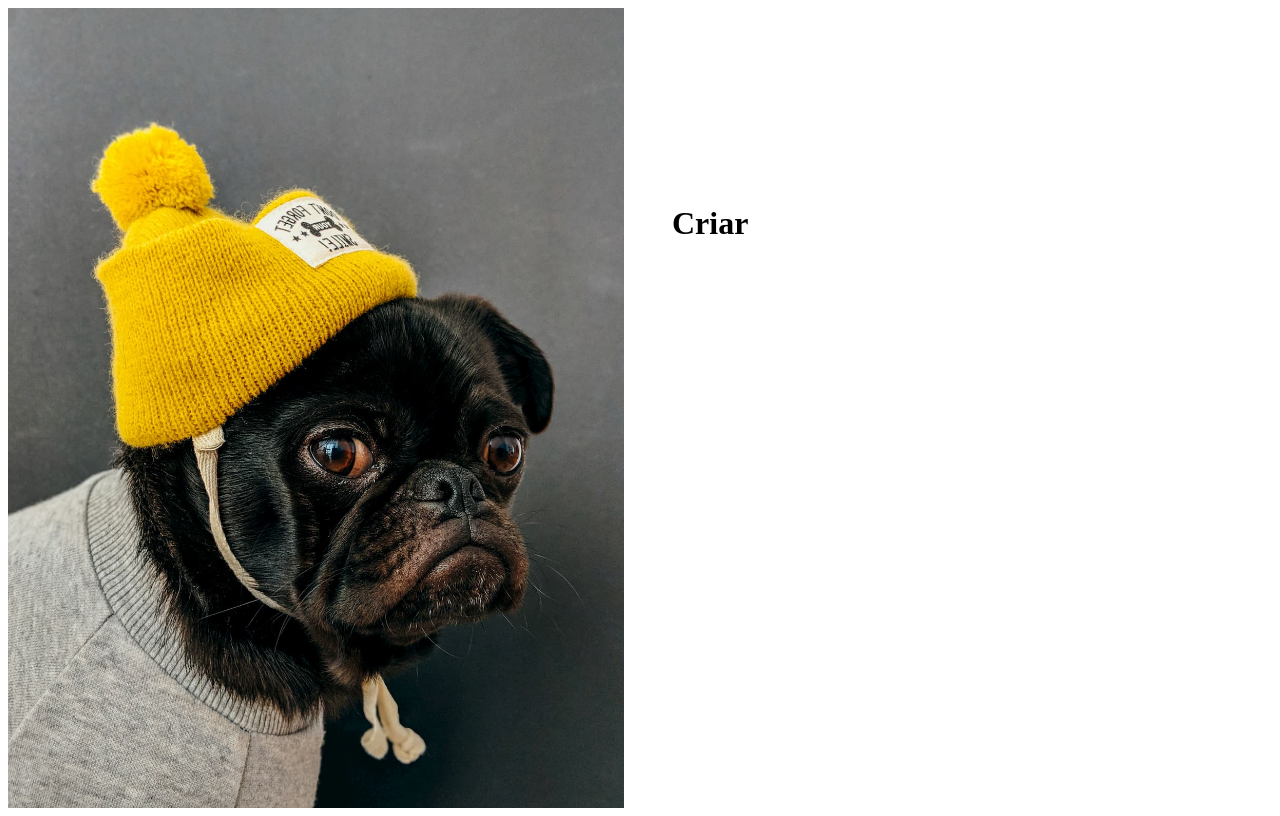
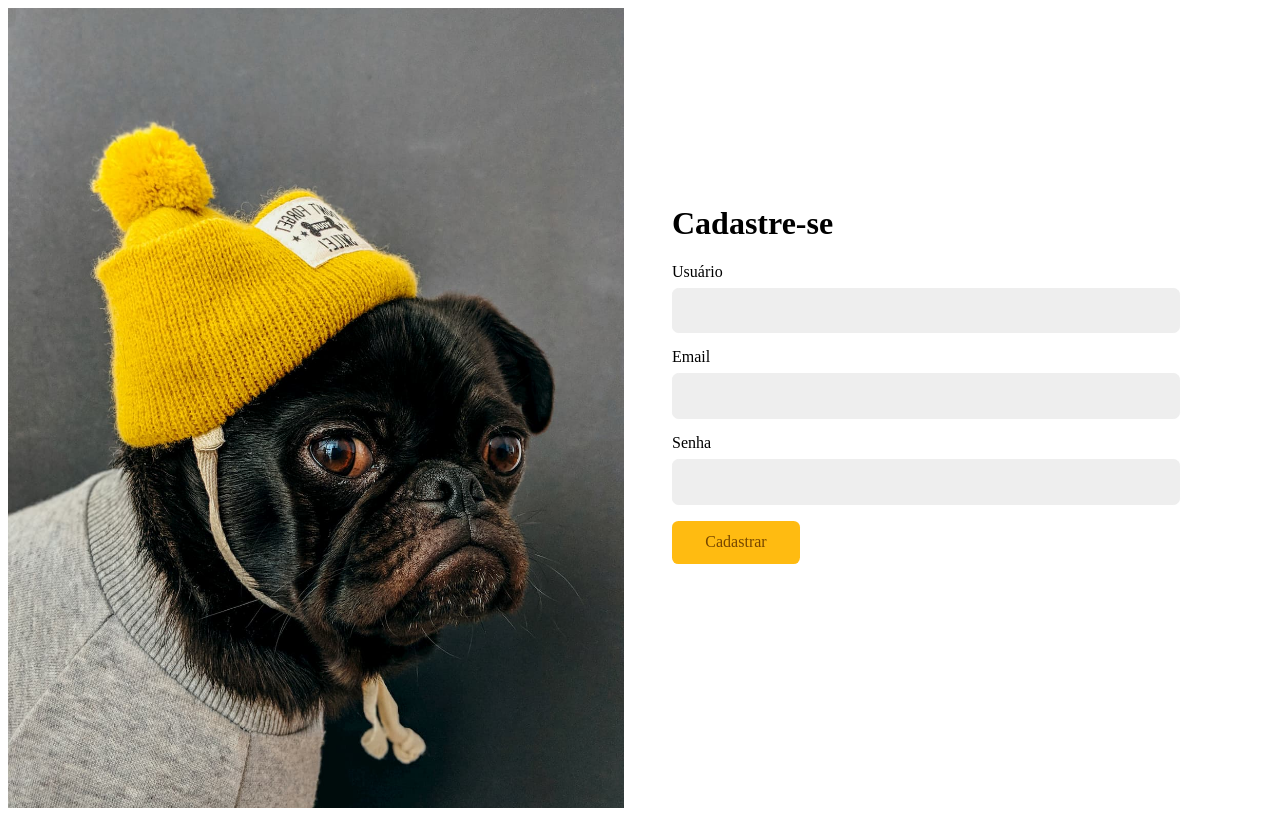
Before and after one commit to Rafael-Mota-Moraes/Dogs-Next, a Next.js app: page /login/criar in a window 1280 px wide. Built offline with nearby package versions, Linux system fonts and the light colour scheme.

Commit message:
Criar Usuário

```diff
--- /dev/null
+++ b/src/app/actions/user-post.ts
@@ -0,0 +1,29 @@
+'use server';
+
+import { TOKEN_POST, USER_POST } from '@/functions/api';
+import apiError from '@/functions/api-error';
+import login from './login';
+
+export default async function userPost(state: {}, formData: FormData) {
+  const username = formData.get('username') as string | null;
+  const password = formData.get('password') as string | null;
+  const email = formData.get('email') as string | null;
+
+  try {
+    if (!username || !password || !email) throw new Error('Preencha os dados!');
+    const { url } = USER_POST();
+    const response = await fetch(url, {
+      method: 'POST',
+      body: formData,
+    });
+    if (!response.ok) throw new Error('Email ou usuário já existem');
+    const data = await response.json();
+
+    const { ok } = await login({ ok: true, error: '' }, formData);
+
+    if (!ok) throw new Error('Erro ao logar.');
+    return { data: null, ok: true, error: '' };
+  } catch (error: unknown) {
+    return apiError(error);
+  }
+}
--- a/src/app/login/criar/page.tsx
+++ b/src/app/login/criar/page.tsx
@@ -1,7 +1,16 @@
+import LoginCriarForm from '@/components/login/login-criar-form';
+import { Metadata } from 'next';
+
+export const metadata: Metadata = {
+  title: 'Crie sua conta',
+  description: 'Crie sua conta no site dogs',
+};
+
 export default async function CriarPage() {
   return (
-    <main>
-      <h1>Criar</h1>
-    </main>
+    <div className="animeLeft">
+      <h1 className="title">Cadastre-se</h1>
+      <LoginCriarForm />
+    </div>
   );
 }
--- a/src/app/login/page.tsx
+++ b/src/app/login/page.tsx
@@ -1,4 +1,10 @@
 import LoginForm from '@/components/login/login-form';
+import { Metadata } from 'next';
+
+export const metadata: Metadata = {
+  title: 'Login | Dogs',
+  description: 'Logue no site',
+};
 
 export default async function LoginPage() {
   return (
--- /dev/null
+++ b/src/components/login/login-criar-form.tsx
@@ -0,0 +1,45 @@
+'use client';
+import { useFormState, useFormStatus } from 'react-dom';
+import Button from '@/components/forms/button';
+import Input from '@/components/forms/input';
+import ErrorMessage from '../helper/error-message';
+import React from 'react';
+import styles from './login-form.module.css';
+import userPost from '@/app/actions/user-post';
+
+function FormButton() {
+  const { pending } = useFormStatus();
+
+  return (
+    <>
+      {pending ? (
+        <Button disabled={pending}>Enviando...</Button>
+      ) : (
+        <Button disabled={pending}>Cadastrar</Button>
+      )}
+    </>
+  );
+}
+
+export default function LoginCriarForm() {
+  const [state, action] = useFormState(userPost, {
+    ok: false,
+    error: '',
+    data: null,
+  });
+
+  React.useEffect(() => {
+    if (state.ok) window.location.href = '/conta';
+  }, [state.ok]);
+  return (
+    <>
+      <form action={action} className={styles.form}>
+        <Input label="Usuário" name="username" type="text" />
+        <Input label="Email" name="email" type="email" />
+        <Input label="Senha" name="password" type="password" />
+        <ErrorMessage error={state.error} />
+        <FormButton />
+      </form>
+    </>
+  );
+}
--- a/src/functions/api.ts
+++ b/src/functions/api.ts
@@ -31,16 +31,9 @@ export function USER_GET(token) {
   };
 }
 
-export function USER_POST(body) {
+export function USER_POST() {
   return {
     url: API_URL + '/api/user',
-    options: {
-      method: 'POST',
-      headers: {
-        'Content-Type': 'application/json',
-      },
-      body: JSON.stringify(body),
-    },
   };
 }
 
```
Also changed, not shown: src/app/login/perdeu/page.tsx (+7 -0 lines), src/app/login/resetar/page.tsx (+7 -0 lines).
